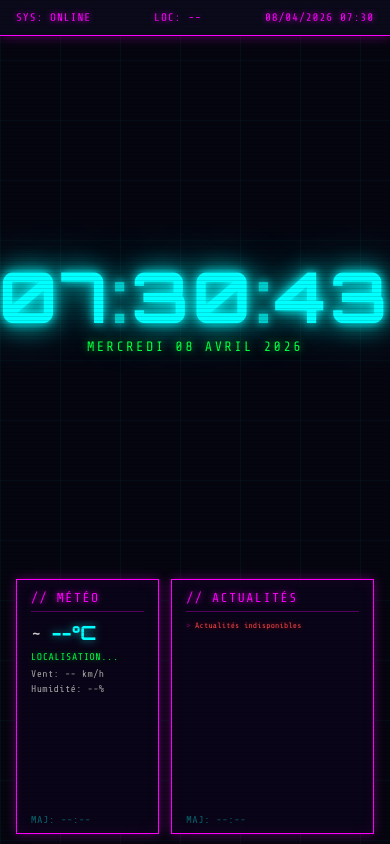
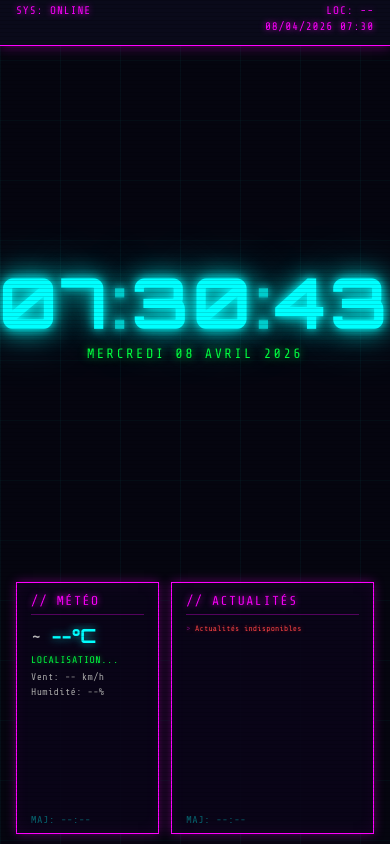
Before and after one commit to Charon11/pad-clock, a plain HTML site: page public/index.html in a window 390 px wide. Drawn offline with nearby package versions, Linux system fonts and the light colour scheme; no server answers.

Commit message:
fix(ui): improve status bar and news feed layout
Restructures the status bar for tighter screens, clamps news items
to two lines with ellipsis, and updates the app feed settings plus
local agent workflow metadata.

```diff
--- a/public/app.js
+++ b/public/app.js
@@ -17,18 +17,18 @@
         defaultCity: 'Thionville',
 
         /* Flux RSS via rss2json (sans clé = plan gratuit, ~10k req/mois) */
-        newsRssUrl: 'https://ici.radio-canada.ca/rss/4159',
+        newsRssUrl: 'https://www.franceinfo.fr/titres.rss',
         newsApiBase: 'https://api.rss2json.com/v1/api.json',
         newsCount: 8,
 
         /* Intervalles de rafraîchissement (ms) */
         weatherRefreshMs: 30 * 60 * 1000,  /* 30 minutes */
         newsRefreshMs:    15 * 60 * 1000,  /* 15 minutes */
-        newsRotateMs:      8 * 1000,       /* rotation toutes les 8 secondes */
+        newsRotateMs:      15 * 1000,       /* rotation toutes les 8 secondes */
 
         /* Durée max de validité du cache */
         weatherCacheMs: 25 * 60 * 1000,   /* 25 minutes */
-        newsCacheMs:    12 * 60 * 1000,   /* 12 minutes */
+        newsCacheMs:    10 * 60 * 1000,   /* 12 minutes */
 
         /* Clés localStorage */
         cacheKeyWeather: 'cpw_weather',
@@ -308,8 +308,7 @@
 
             var rssEncoded = encodeURIComponent(CONFIG.newsRssUrl);
             var url = CONFIG.newsApiBase +
-                '?rss_url=' + rssEncoded +
-                '&count='   + CONFIG.newsCount;
+                '?rss_url=' + rssEncoded;
 
             xhr(url, function (data) {
                 if (data && data.status === 'ok' && data.items && data.items.length) {
--- a/public/index.html
+++ b/public/index.html
@@ -15,9 +15,13 @@
 
     <!-- BARRE DE STATUT -->
     <div id="status-bar">
-        <span id="sys-status" class="status-item">SYS: INIT...</span>
-        <span id="location-display" class="status-item">LOC: --</span>
-        <span id="date-short" class="status-item">DATE: --</span>
+        <div class="status-row">
+            <span id="sys-status" class="status-item">SYS: INIT...</span>
+            <span id="location-display" class="status-item">LOC: --</span>
+        </div>
+        <div class="status-row">
+            <span id="date-short" class="status-item">DATE: --</span>
+        </div>
     </div>
 
     <!-- CONTENU PRINCIPAL -->
--- a/public/style.css
+++ b/public/style.css
@@ -62,22 +62,29 @@ body::before {
 #status-bar {
     -webkit-flex-shrink: 0;
     flex-shrink: 0;
-    height: 36px;
+    min-height: 46px;
     background-color: #0a0a1a;
     border-bottom: 1px solid #ff00ff;
     -webkit-box-shadow: 0 0 12px rgba(255, 0, 255, 0.4);
     box-shadow: 0 0 12px rgba(255, 0, 255, 0.4);
-    padding: 0 16px;
+    padding: 5px 16px 4px;
+}
 
+.status-row {
+    width: 100%;
     display: -webkit-box;
     display: -webkit-flex;
     display: flex;
+    -webkit-box-pack: justify;
+    -webkit-justify-content: space-between;
+    justify-content: space-between;
     -webkit-box-align: center;
     -webkit-align-items: center;
     align-items: center;
-    -webkit-box-pack: justify;
-    -webkit-justify-content: space-between;
-    justify-content: space-between;
+}
+
+.status-row + .status-row {
+    margin-top: 2px;
 }
 
 .status-item {
@@ -87,6 +94,18 @@ body::before {
     text-shadow: 0 0 6px rgba(255, 0, 255, 0.8);
     letter-spacing: 0.08em;
     text-transform: uppercase;
+    line-height: 1.1;
+}
+
+#location-display {
+    text-align: right;
+}
+
+#date-short {
+    margin-top: 2px;
+    text-align: right;
+    display: block;
+    width: 100%;
 }
 
 /* ---------- CONTENU PRINCIPAL ---------- */
@@ -314,8 +333,13 @@ body::before {
     color: rgba(0, 255, 65, 0.55);
     letter-spacing: 0.03em;
     line-height: 1.45;
-    white-space: nowrap;
     overflow: hidden;
+    max-height: 2.9em;
+    display: -webkit-box;
+    -webkit-box-orient: vertical;
+    -webkit-line-clamp: 2;
+    white-space: normal;
+    word-break: break-word;
     text-overflow: ellipsis;
     -webkit-transition: color 0.4s ease;
     transition: color 0.4s ease;
```
Also changed, not shown: AGENTS.md (added, +50 -0 lines), skills-lock.json (added, +10 -0 lines), .agents/skills/commit-push-pr/SKILL.md (added).
